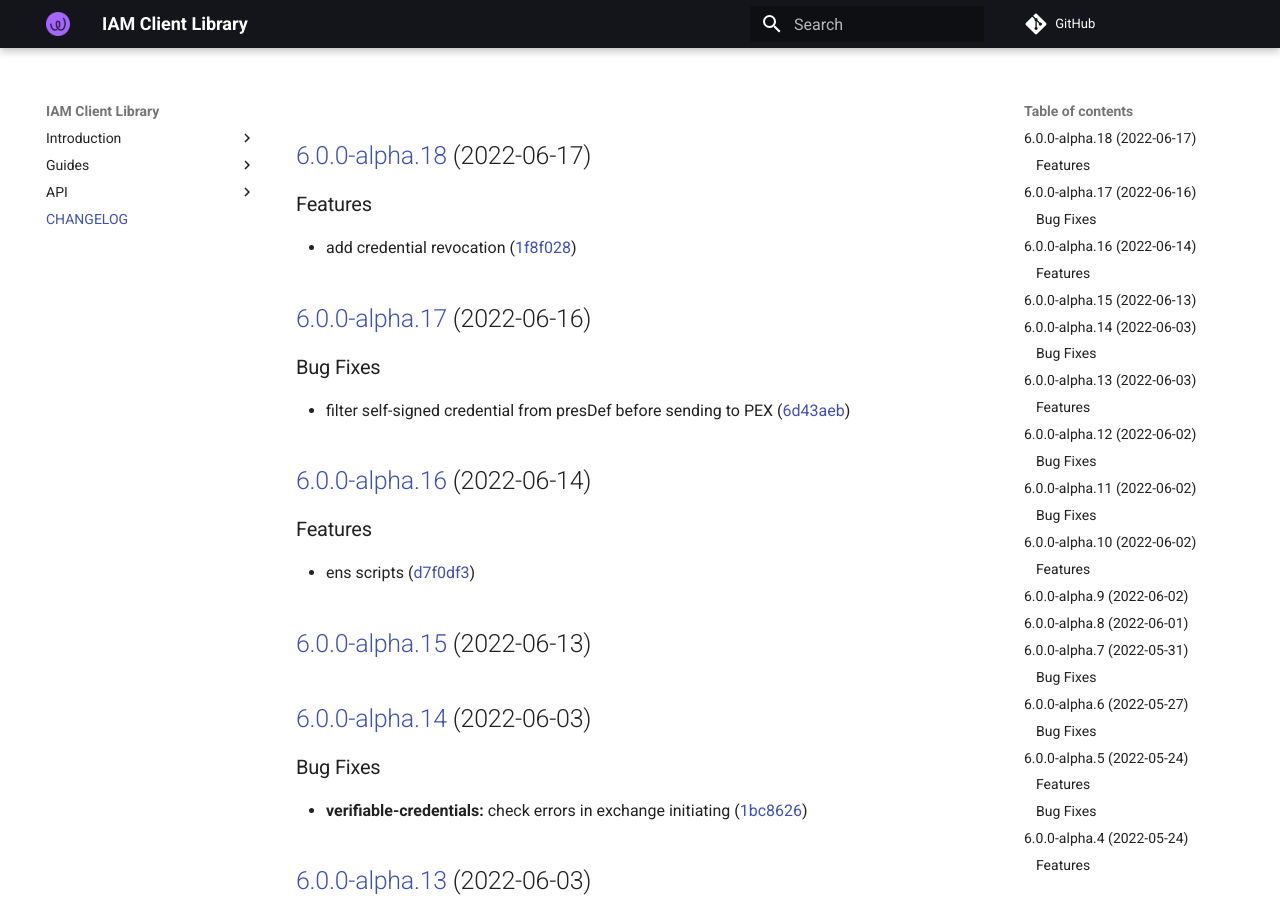
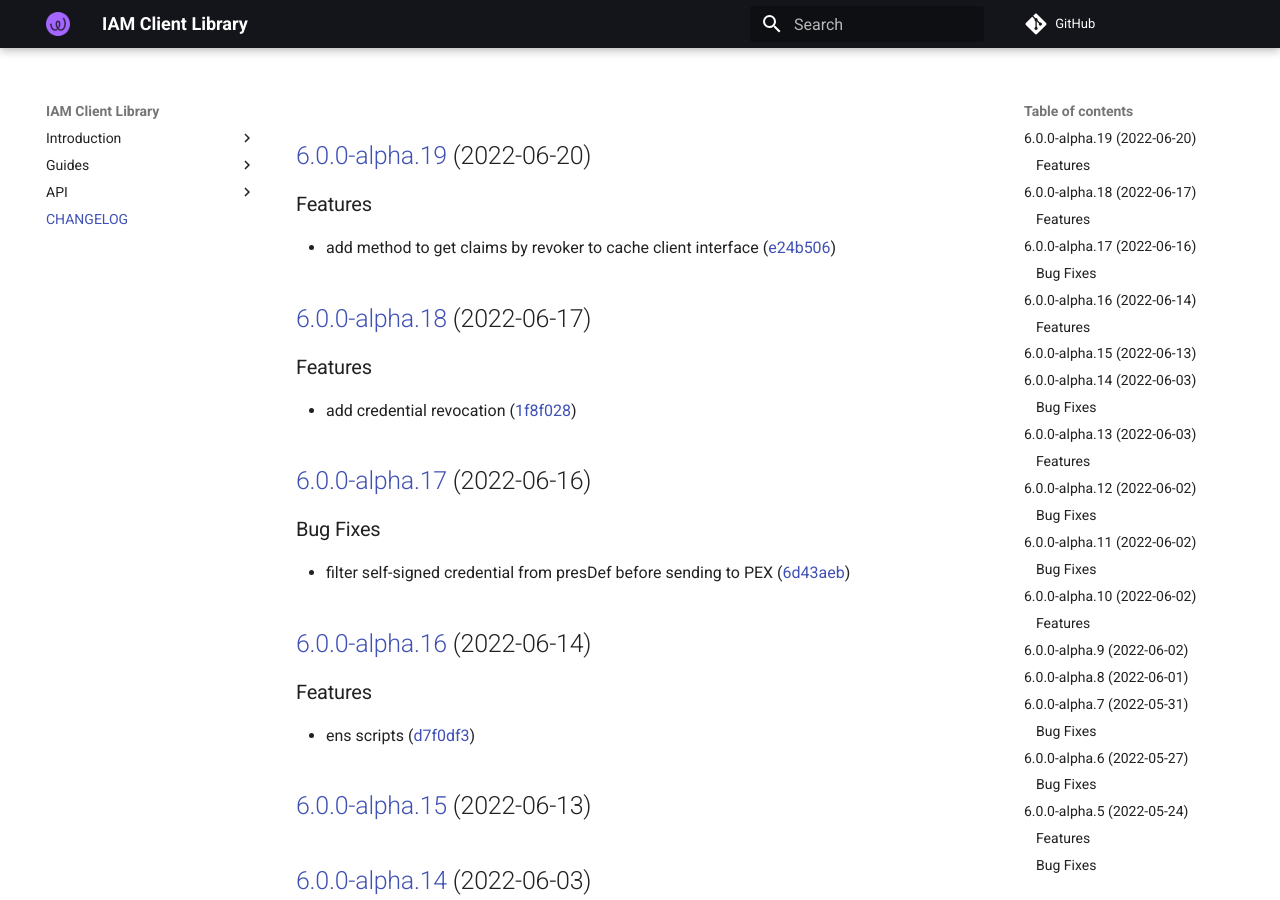
Before and after one commit to energywebfoundation/iam-client-lib, an MkDocs documentation site: the page built from docs/CHANGELOG.md, in a window 1280 px wide and 900 px high. Built offline with MkDocs 1.6.1 and Material for MkDocs 9.7.7, drawn with Linux system fonts in a browser that asks for light colours; comment, search, counter and statistics services are not loaded.

Commit message:
chore(release): 6.0.0-alpha.19 [skip ci]
## [6.0.0-alpha.19](https://github.com/energywebfoundation/iam-client-lib/compare/v6.0.0-alpha.18...v6.0.0-alpha.19) (2022-06-20)

### Features

* add method to get claims by revoker to cache client interface ([e24b506](https://github.com/energywebfoundation/iam-client-lib/commit/e24b506a929f5c7ff17df99b6d23dd7b31440efe))

```diff
--- a/docs/CHANGELOG.md
+++ b/docs/CHANGELOG.md
@@ -1,3 +1,10 @@
+## [6.0.0-alpha.19](https://github.com/energywebfoundation/iam-client-lib/compare/v6.0.0-alpha.18...v6.0.0-alpha.19) (2022-06-20)
+
+
+### Features
+
+* add method to get claims by revoker to cache client interface ([e24b506](https://github.com/energywebfoundation/iam-client-lib/commit/e24b506a929f5c7ff17df99b6d23dd7b31440efe))
+
 ## [6.0.0-alpha.18](https://github.com/energywebfoundation/iam-client-lib/compare/v6.0.0-alpha.17...v6.0.0-alpha.18) (2022-06-17)
 
 
--- a/package.json
+++ b/package.json
@@ -1,6 +1,6 @@
 {
   "name": "iam-client-lib",
-  "version": "6.0.0-alpha.18",
+  "version": "6.0.0-alpha.19",
   "description": "Library for Decentralized Identity and Access Management",
   "main": "dist/index.js",
   "module": "dist/index.esm.js",
```
